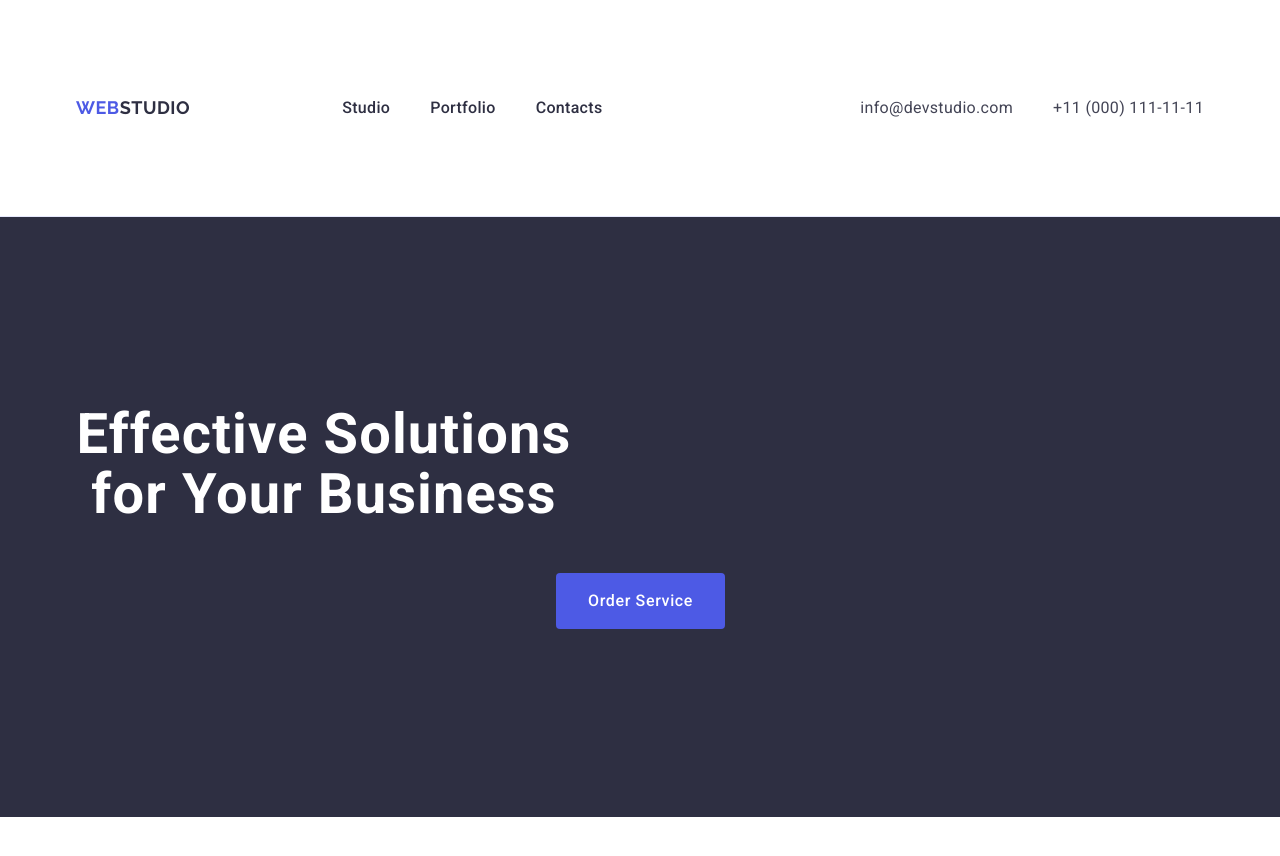
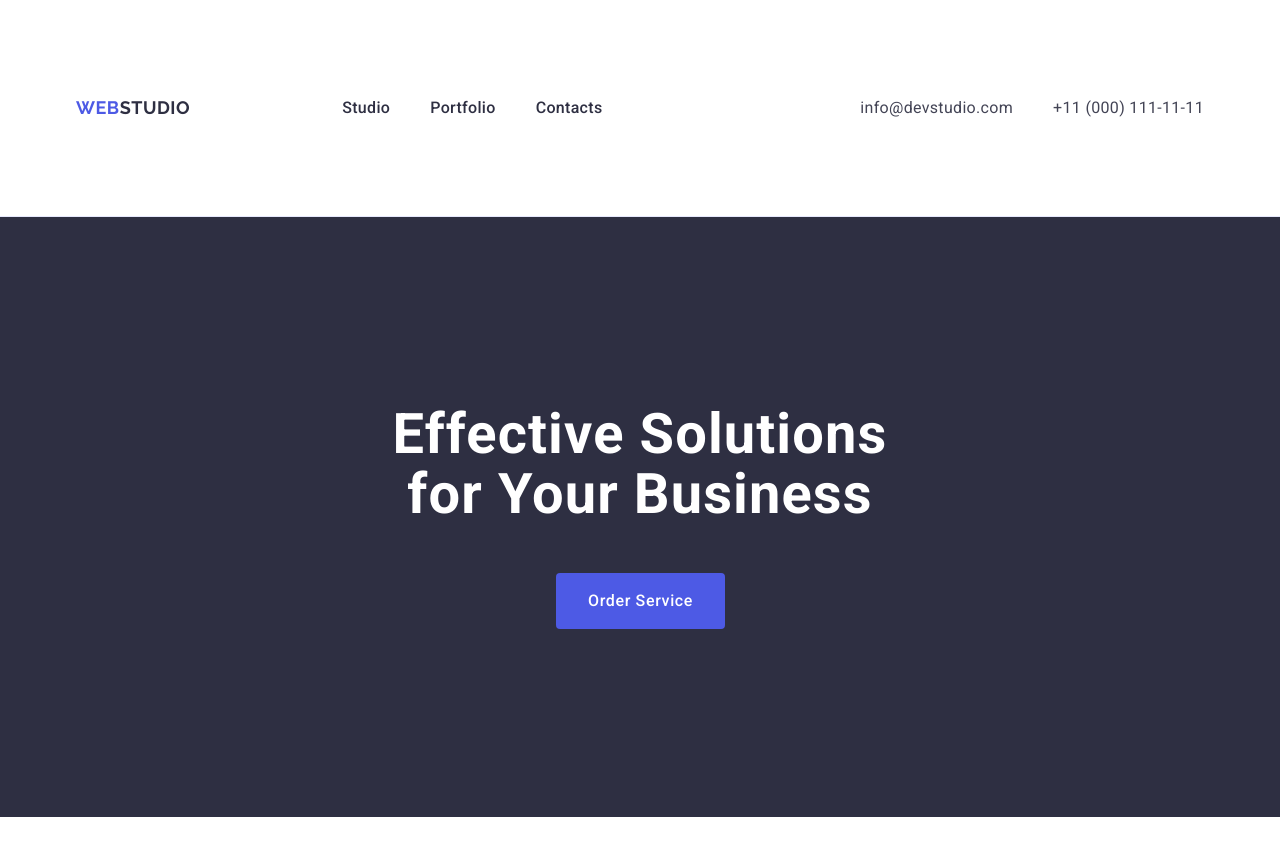
Before and after one commit to hrezolit83/goit-markup-hw-03, a plain HTML site: page index.html in a window 1280 px wide. Shown: the top 856 px of the page. Drawn offline with nearby package versions, Linux system fonts and the light colour scheme.

```diff
--- a/css/styles.css
+++ b/css/styles.css
@@ -154,6 +154,7 @@ img {
     letter-spacing: 0.02em;
     text-align: center;
     max-width: 496px;
+    margin-left: 316px;
 }
 
 .hero-button {
```
